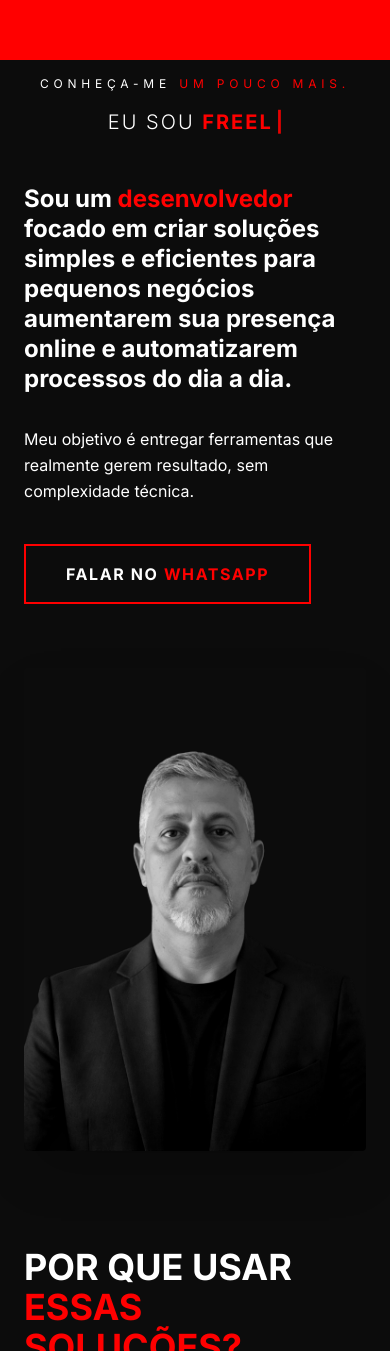
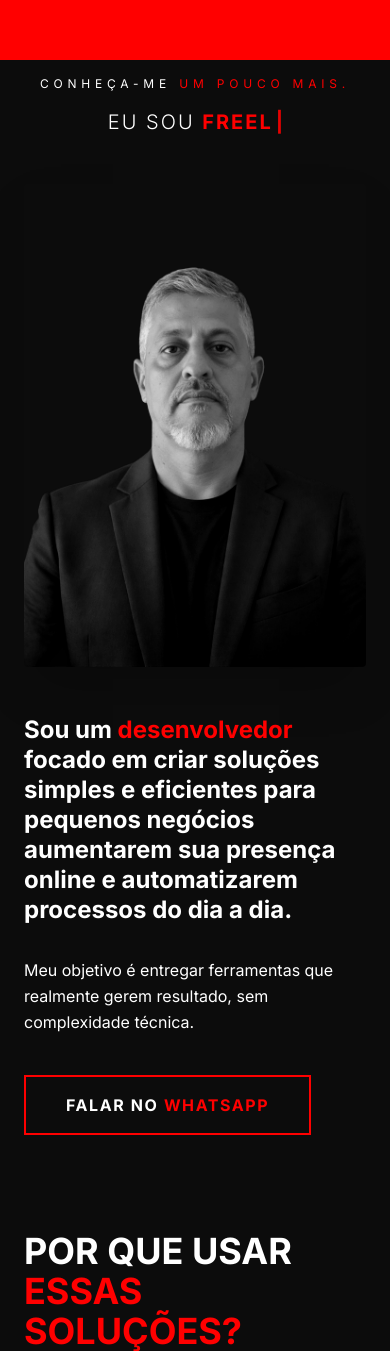
Before and after one commit to jrmacbrandt/J.Roberto, a React (Vite) app: page / in a window 390 px wide. Shown: the part 1628-2979 px from the top of the page. Built offline with nearby package versions, Linux system fonts and the light colour scheme; a web font is replaced by a local one.

Commit message:
style: exibir foto acima do texto no mobile na secao sobre mim

```diff
--- a/src/App.tsx
+++ b/src/App.tsx
@@ -320,6 +320,15 @@ const About = () => {
               </div>
             </div>
 
+            {/* Foto visível apenas no mobile, acima do texto */}
+            <div className="block lg:hidden my-8 rounded-sm overflow-hidden shadow-2xl">
+              <img
+                src="/about-profile.png"
+                alt="Sobre Mim"
+                className="w-full object-cover grayscale brightness-110 contrast-105"
+              />
+            </div>
+
             <div className="about-text mt-12">
               <h3 className="text-2xl md:text-4xl font-bold mb-8 leading-tight">
                 Sou um <span className="color">desenvolvedor</span> focado em criar soluções simples e eficientes para pequenos negócios aumentarem sua presença online e automatizarem processos do dia a dia.
@@ -335,8 +344,8 @@ const About = () => {
             </div>
           </div>
 
-          {/* Coluna Direita: Foto Alinhada à Base */}
-          <div className="about-img relative max-w-md mx-auto lg:max-w-none w-full">
+          {/* Coluna Direita: Foto Alinhada à Base (apenas Desktop) */}
+          <div className="about-img hidden lg:block relative max-w-md mx-auto lg:max-w-none w-full">
             <div className="relative z-10 overflow-hidden rounded-sm shadow-2xl">
               <img
                 src="/about-profile.png"
```
